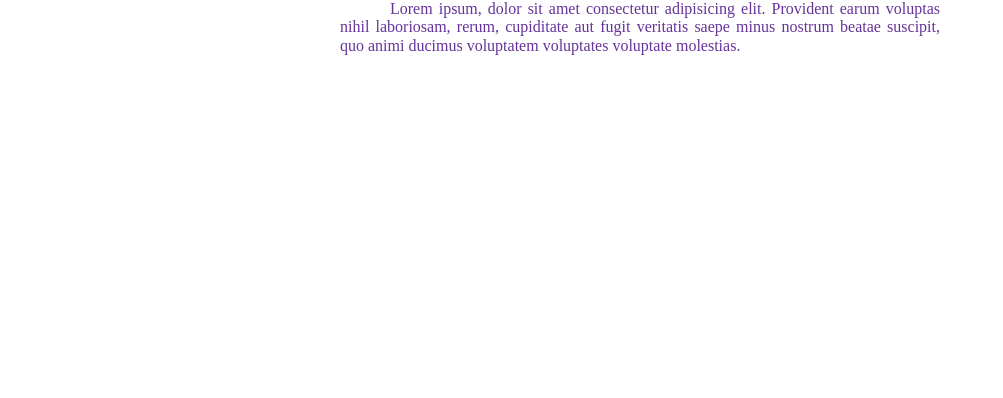
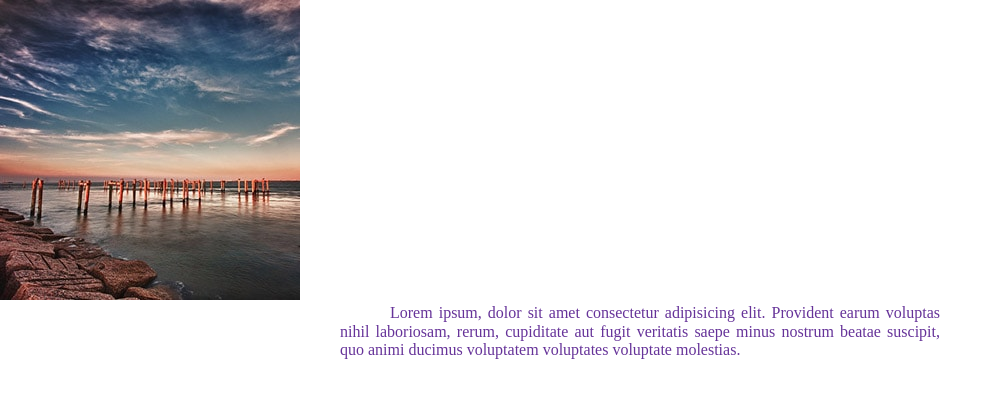
Before and after one commit to michalkotlinski/0506_CSS_tekst_calc_object, a plain HTML site: page index.html in a window 1280 px wide. Shown: the whole page, without its empty margins (0-1003 px from the left). Drawn offline with nearby package versions, Linux system fonts and the light colour scheme.

Commit message:
image added

```diff
--- a/index.html
+++ b/index.html
@@ -15,6 +15,7 @@
 
 <body>
     <div class="container">
+        <img src="/images/landscape.jpg" alt="landscape obrazek">
         <div class="element">Lorem ipsum, dolor sit amet consectetur adipisicing elit. Provident earum voluptas nihil laboriosam, rerum, cupiditate aut fugit veritatis saepe minus nostrum beatae suscipit, quo animi ducimus voluptatem voluptates voluptate molestias.</div>
     </div>
 </body>
```
